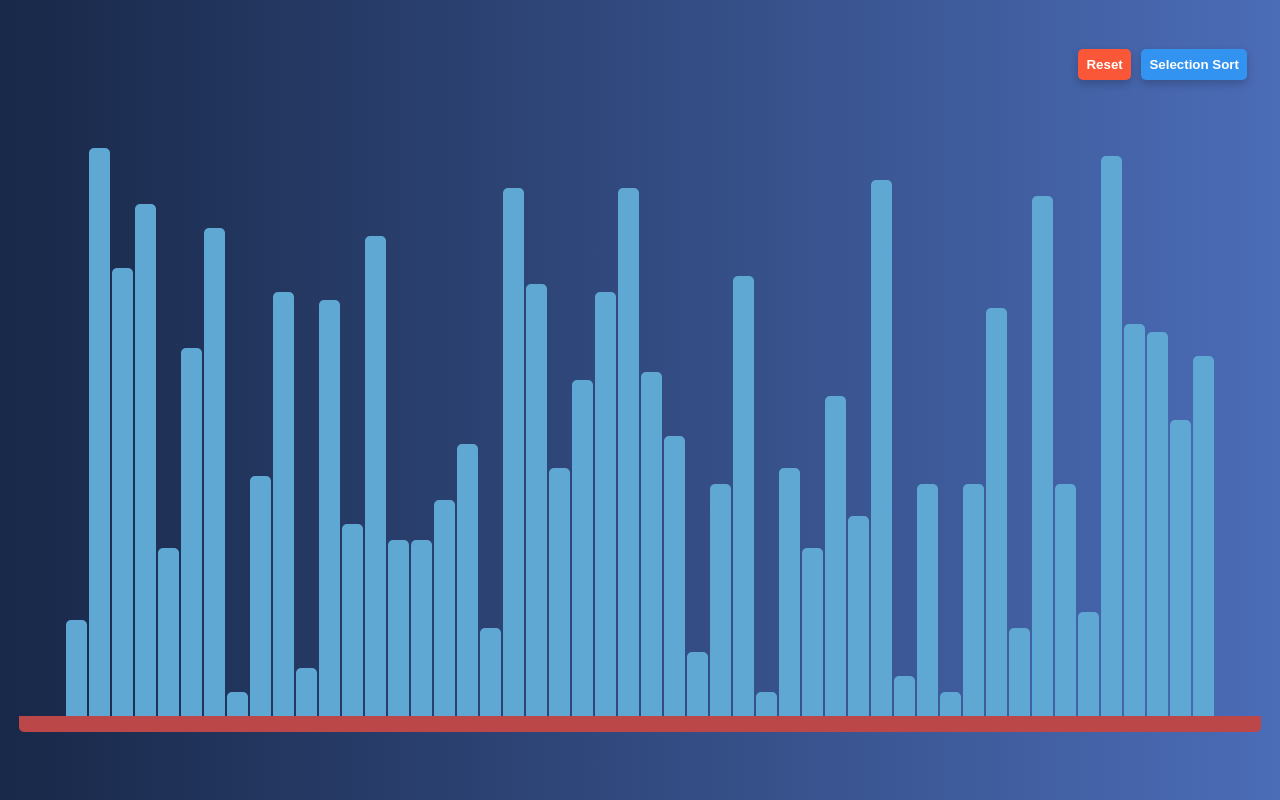
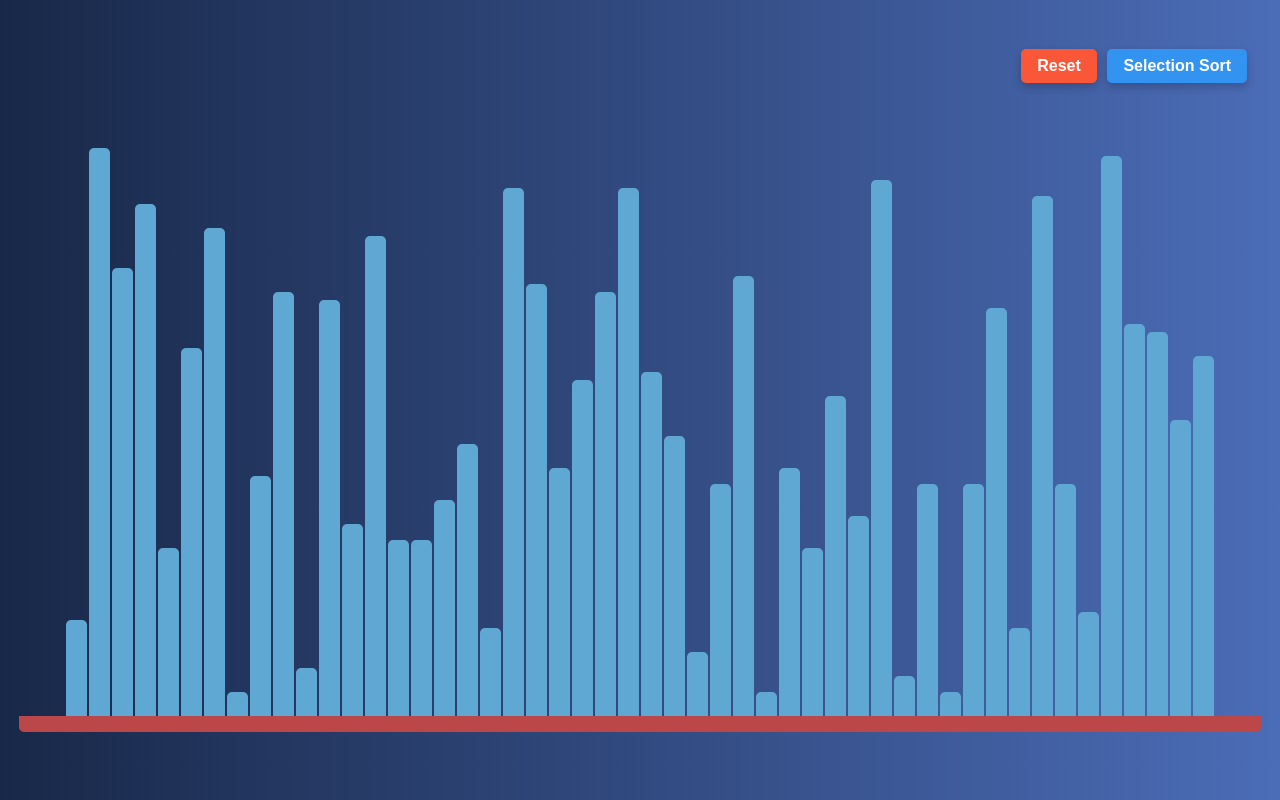
Before and after one commit to FahadAminShovon/sortingsimulator, a React (Create React App) app: page / in a window 1280 px wide. Built offline with nearby package versions, Linux system fonts and the light colour scheme.

Commit message:
:lipstick:Update button size

```diff
--- a/src/components/visualizer/Visualizer.css
+++ b/src/components/visualizer/Visualizer.css
@@ -43,7 +43,7 @@
 }
 
 .btn{
-    padding: 0.5rem;
+    padding: 0.5rem 1rem;
     border: 0px;
     border-radius: 5px;
     margin: 1px;
@@ -53,6 +53,7 @@
     transition: all 250ms ease-out 200ms;
     box-shadow: 0 4px 8px 0 rgba(0,0,0,0.2);
     cursor: pointer;
+    font-size: 1rem;
 
 }
 
```
